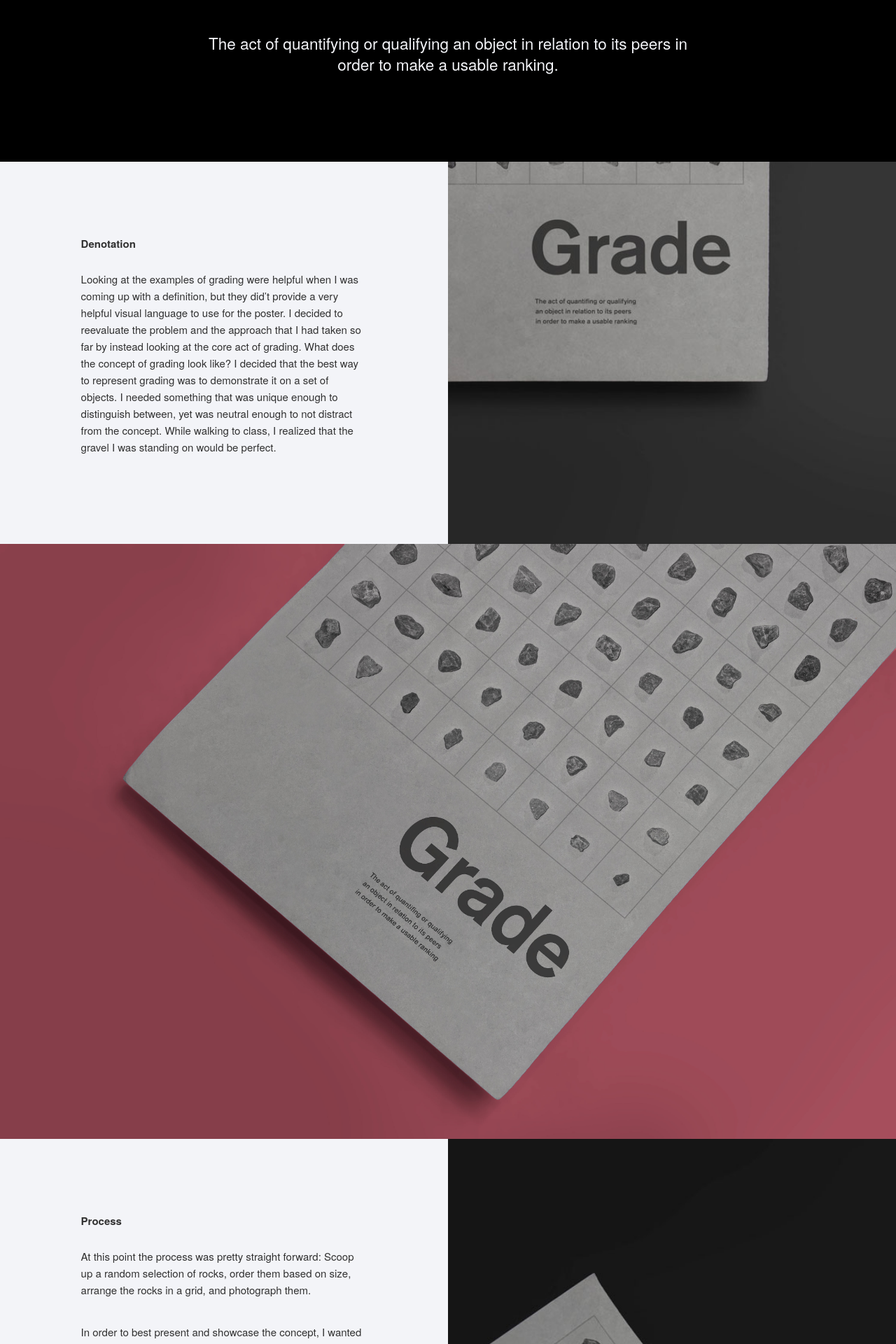
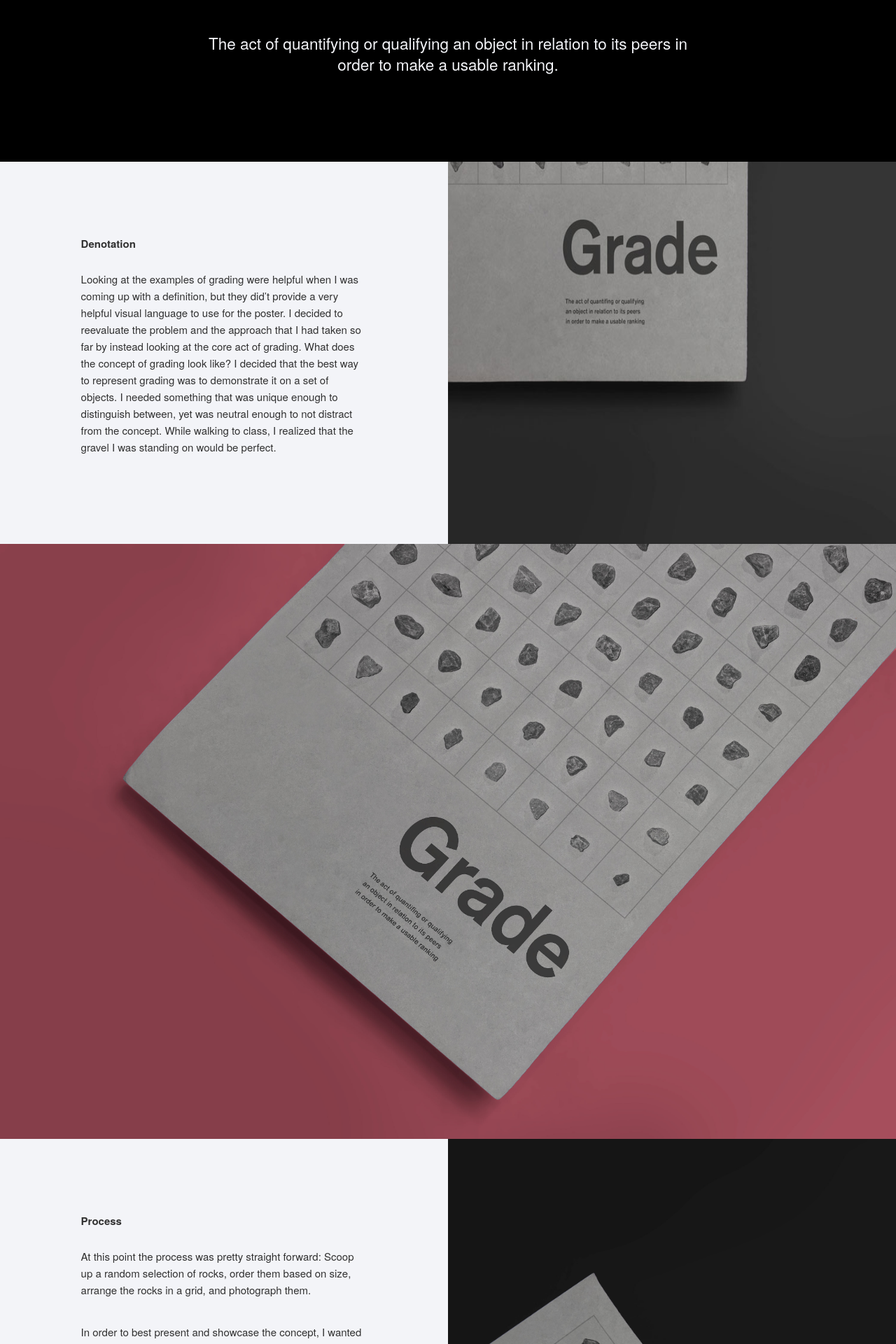
Before and after one commit to andrewwhited/portfolio, a PHP site: page /project.php in a window 1280 px wide. Shown: the part 2040-3960 px from the top of the page at 70% size. Run offline with PHP 8.4, Linux system fonts and the light colour scheme; some libraries are stand-ins or nearby versions.

Commit message:
still trying to figure out best way to implement images

```diff
--- a/css/skeleton.css
+++ b/css/skeleton.css
@@ -382,7 +382,13 @@ nav a:first-child{
     display: -webkit-flex;  display: -ms-flexbox;  display: flex;
   }
 
-  .photo img {
+  .photobox {
+    display: block;
+    height:100%;
+    width:100%;
+  }
+
+  .photobox img {
     object-fit:cover;
     min-height: 100%;
     min-width: 100%;
--- a/project.php
+++ b/project.php
@@ -67,7 +67,9 @@
       <span class="therefore">&there4;</span><!--Ending Tombstone-->
     </div><!--End column -->
     <div class="half column photo">
-      <img src="images/grade/4_small.jpg">
+      <div class="photobox">
+        <img src="images/grade/4.jpg">
+      </div>
     </div><!--End Column-->
   </div><!--End Row  ===============-->
 </div><!--End Content Container-->
```
Also changed, not shown: work.php (+4 -4 lines), images/1.jpg (added), images/2.jpg (added).
